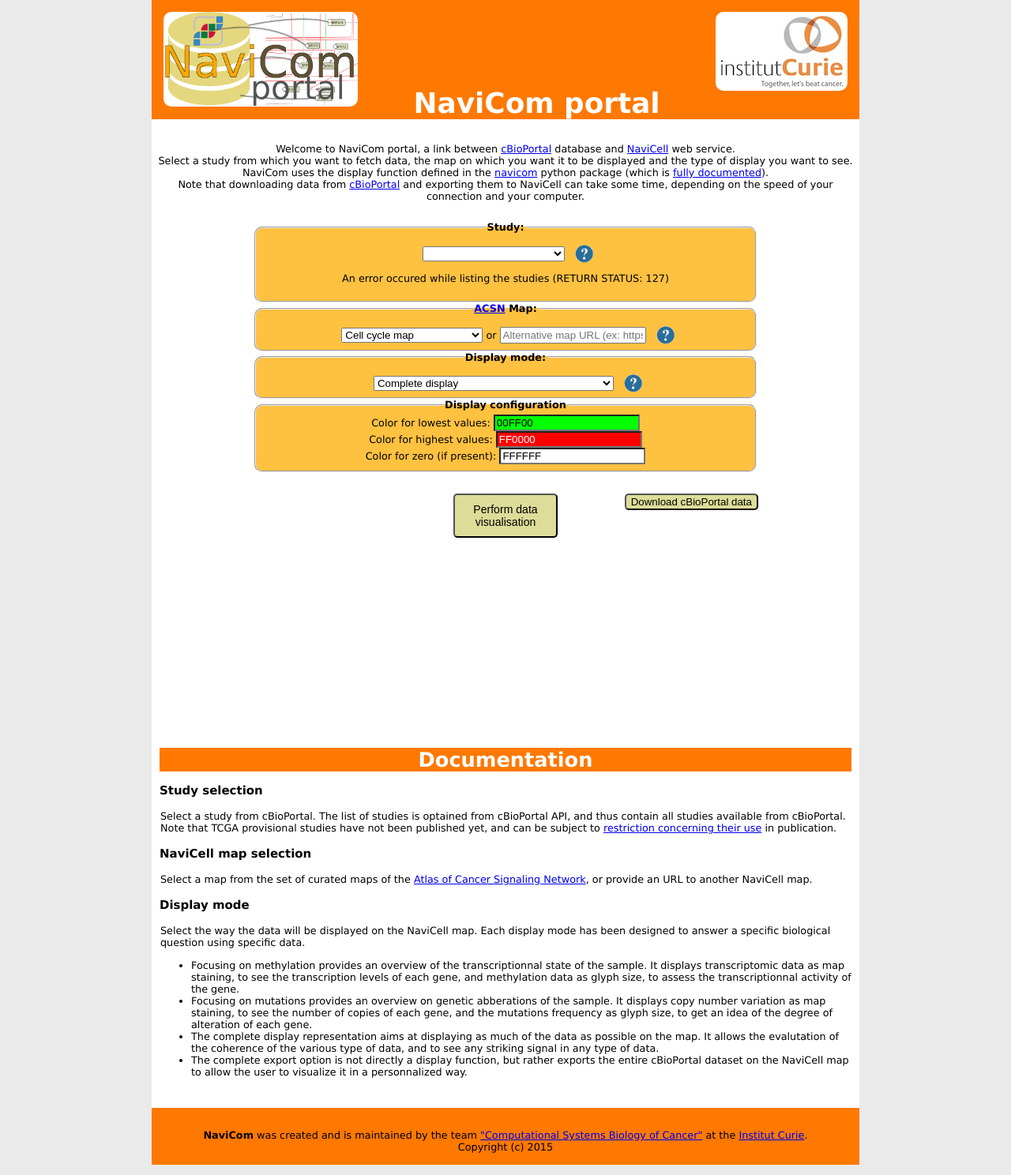
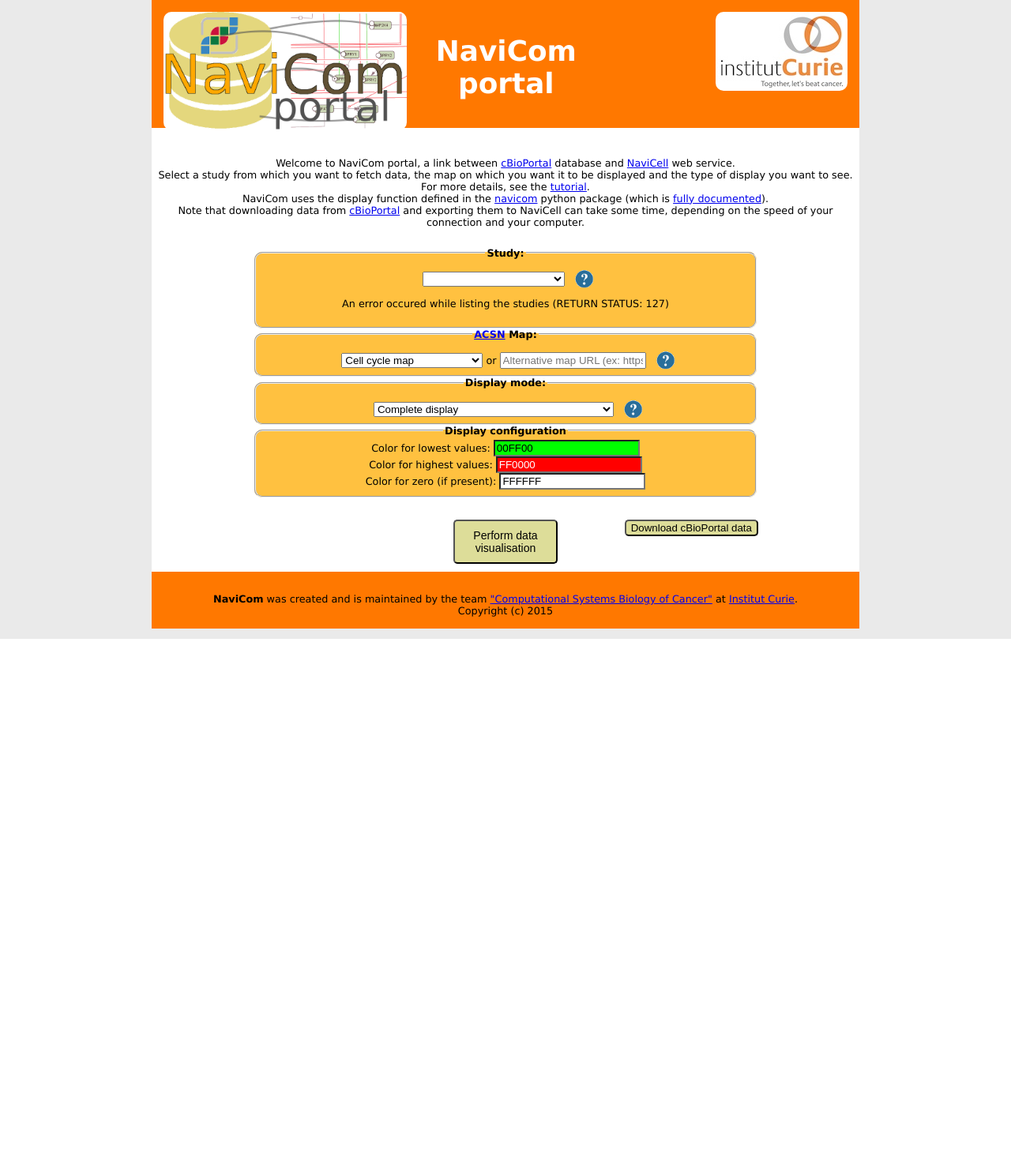
Before and after one commit to MathurinD/NaviCom_portal, a PHP site: page /bridge.php in a window 1280 px wide. Shown: the whole page at 79% size. After the commit the page ends 809 px from the top, so only its background shows below. Run offline with PHP 8.4, Linux system fonts and the light colour scheme; some libraries are stand-ins or nearby versions.

Commit message:
Add a tutorial in a separate page
Tutorial in tutorial.html with pictures
Turn remaining tabs into space
Improve positionning of the title in CSS

```diff
--- a/bridge.css
+++ b/bridge.css
@@ -19,7 +19,6 @@ section, div {
 #help {
     text-align: left;
     padding: 10px;
-    padding-top: 0px;
 }
 
 header {
@@ -33,8 +32,16 @@ header img {
     margin: 15px;
 }
 
+.img {
+    text-align: center;
+}
+
+.img img {
+    width: 80%;
+}
+
 #navicom_logo {
-    height: 120px;
+    height: 150px;
 }
 
 #logos {
@@ -45,8 +52,13 @@ header img {
 h1 {
     font-size: 2.8em;
     text-align: center;
+    margin: auto;
     background: rgb(255, 120, 0);
     color: white;
+    width: 25%;
+    position: relative;
+    top: -1em;
+    margin-bottom: 1em;
 }
 
 h2 {
--- a/bridge.php
+++ b/bridge.php
@@ -30,7 +30,7 @@ define("DEST_LOGFILE", "3");
 
         <p>
             Welcome to NaviCom portal, a link between <a href="http://www.cbioportal.org">cBioPortal</a> database and <a href="http://navicell.curie.fr">NaviCell</a> web service.<br/>
-            Select a study from which you want to fetch data, the map on which you want it to be displayed and the type of display you want to see.<br/>
+            Select a study from which you want to fetch data, the map on which you want it to be displayed and the type of display you want to see. For more details, see the <a href="./tutorial.html">tutorial</a>.<br/>
             NaviCom uses the display function defined in the <a href="https://github.com/MathurinD/navicom">navicom</a> python package (which is <a href="./refman.pdf">fully documented</a>).<br/>
             Note that downloading data from <a href="http://www.cbioportal.org">cBioPortal</a> and exporting them to NaviCell can take some time, depending on the speed of your connection and your computer.<br/>
         </p>
@@ -59,8 +59,8 @@ define("DEST_LOGFILE", "3");
                             }
                         }
                     ?>
-				</select>
-				<a href="#help_study_selection"><img class="select_help" alt="Question mark" title="cBioPortal study" src="./images/question-mark.png"></a>
+                </select>
+                <a href="./tutorial.html#help_study_selection"><img class="select_help" alt="Question mark" title="cBioPortal study" src="./images/question-mark.png"></a>
                 <?php
                 if ($return != 0) {
                     echo("<p>An error occured while listing the studies (RETURN STATUS: $return)</p>");
@@ -80,7 +80,7 @@ define("DEST_LOGFILE", "3");
                     <option value="dnarepair" title="DNA repair map">DNA repair map</option>
                 </select>
                 or <input type="text" title="URL of a NaviCell map" id="map_url" placeholder="Alternative map URL (ex: https://navicell.curie.fr/navicell/maps/ewing/master/)"/>
-                <a href="#help_map_selection"><img class="select_help" alt="Question mark" title="Map to use to display the data" src="./images/question-mark.png"></a>
+                <a href="./tutorial.html#help_map_selection"><img class="select_help" alt="Question mark" title="Map to use to display the data" src="./images/question-mark.png"></a>
                 </fieldset>
                 <!-- TODO input fields to specify local data or another map -->
 
@@ -92,8 +92,8 @@ define("DEST_LOGFILE", "3");
                     <option value="completeExport" title="Export all data available for the dataset to  NaviCell">Complete export without display</option>
                     <option value="displayMethylome" title="Display methylation data on top of RNA data">Focus on methylation and transcription</option>
                     <option value="displayMutations" title="Display mutations data as glyph on top of CNA data">Focus on mutations and copy number alteration</option>
-				</select>
-				<a href="#help_display_mode"><img class="select_help" alt="Question mark" title="Method from navicom to use to display data" src="./images/question-mark.png"></a>
+                </select>
+                <a href="tutorial.html#help_display_mode"><img class="select_help" alt="Question mark" title="Method from navicom to use to display data" src="./images/question-mark.png"></a>
                 </fieldset>
 
                 <!--<fieldset id="samples_selection">-->
@@ -129,6 +129,7 @@ define("DEST_LOGFILE", "3");
 
         </section>
 
+        <!--
         <div class=separator>
         </div>
 
@@ -138,7 +139,7 @@ define("DEST_LOGFILE", "3");
             <h3 id="help_study_selection">Study selection</h3>
             <p>
                 Select a study from cBioPortal. The list of studies is optained from cBioPortal API, and thus contain all studies available from cBioPortal.<br/>
-				Note that TCGA provisional studies have not been published yet, and can be subject to <a href="http://cancergenome.nih.gov/publications/publicationguidelines">restriction concerning their use</a> in publication.
+                Note that TCGA provisional studies have not been published yet, and can be subject to <a href="http://cancergenome.nih.gov/publications/publicationguidelines">restriction concerning their use</a> in publication.
             </p>
 
             <h3 id="help_map_selection">NaviCell map selection</h3>
@@ -157,10 +158,11 @@ define("DEST_LOGFILE", "3");
                 </ul>
             </p>
         </section>
+        -->
 
         <footer>
             <p>
-                <center><b>NaviCom</b> was created and is maintained by the team <a href="http://sysbio.curie.fr/" target="_blank">"Computational Systems Biology of Cancer"</a> at the <a href="http://www.curie.fr">Institut Curie</a>.<br/>
+                <center><b>NaviCom</b> was created and is maintained by the team <a href="http://sysbio.curie.fr/" target="_blank">"Computational Systems Biology of Cancer"</a> at <a href="http://www.curie.fr">Institut Curie</a>.<br/>
                 Copyright (c) 2015</center>
             </p>
         </footer>
```
Also changed, not shown: images/display_mode.png (added), images/map_selection.png (added), images/navicom_loading.png (added), images/study_selection.png (added).
